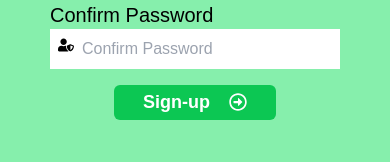
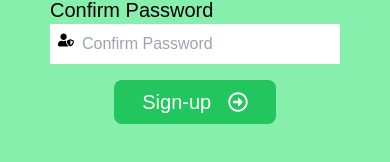
Before and after one commit to Bismark668/Novelnestbookshop, a React (Vite) app: page /register in a window 390 px wide. Shown: the part 560-722 px from the top of the page. Built offline with nearby package versions, Linux system fonts and the light colour scheme.

Commit message:
fully responsive

```diff
--- a/src/App.css
+++ b/src/App.css
@@ -53,7 +53,7 @@
 
 
 .books-banner{
-  background-image: url("./assets/landimg.avif");
+  background-image: url("./assets/dashboradbg.jpg");
   background-position: center;
   background-size: cover;
 }
--- a/src/Components/Dashboard.jsx
+++ b/src/Components/Dashboard.jsx
@@ -21,8 +21,8 @@
       </div>
 
       <div className="w-full h-[500px] sm:h-[400px] books-banner flex flex-col items-center justify-center gap-5 px-5">
-        <h1 className='text-white uppercase font-extrabold text-2xl'>Search For your book</h1>
-        <p className='text-white'>We have in istock all the books you can think of! , just type the name and we will find it for you in a matter of seconds</p>
+        <h1 className='text-white uppercase font-extrabold text-2xl shadow-md'>Search For your book</h1>
+        <p className='text-white text-xl shadow-xl'>We have in istock all the books you can think of! , just type the name and we will find it for you in a matter of seconds</p>
         <div className="md:w-[35rem] md:h-[3rem] bg-white flex items-center justify-center gap-5 px-10 py-3.5 rounded-xl">
           <input className='w-[90%] py-3 outline-none font-semibold' v type="text"
          placeholder='Enter book name'/>
--- a/src/Components/Register.jsx
+++ b/src/Components/Register.jsx
@@ -100,7 +100,7 @@
                         </div>
                     </div>
                     <Link className='w-[70%]' to={'/login'}>
-                        <button  className=' self-center text-white flex items-center justify-evenly w-[80%] m-auto bg-green-500 outline-none rounded-lg cursor-pointer text-xl px-3 py-2'  type='submit' className='btn'>
+                        <button  className=' self-center text-white flex items-center justify-evenly w-[80%] m-auto bg-green-500 outline-none rounded-lg cursor-pointer text-xl px-3 py-2'  type='submit'>
                             Sign-up
                             <FaRegArrowAltCircleRight />
                         </button>
```
Also changed, not shown: src/assets/dashboradbg.jpg (added), src/assets/homeimg.jpg (added).
